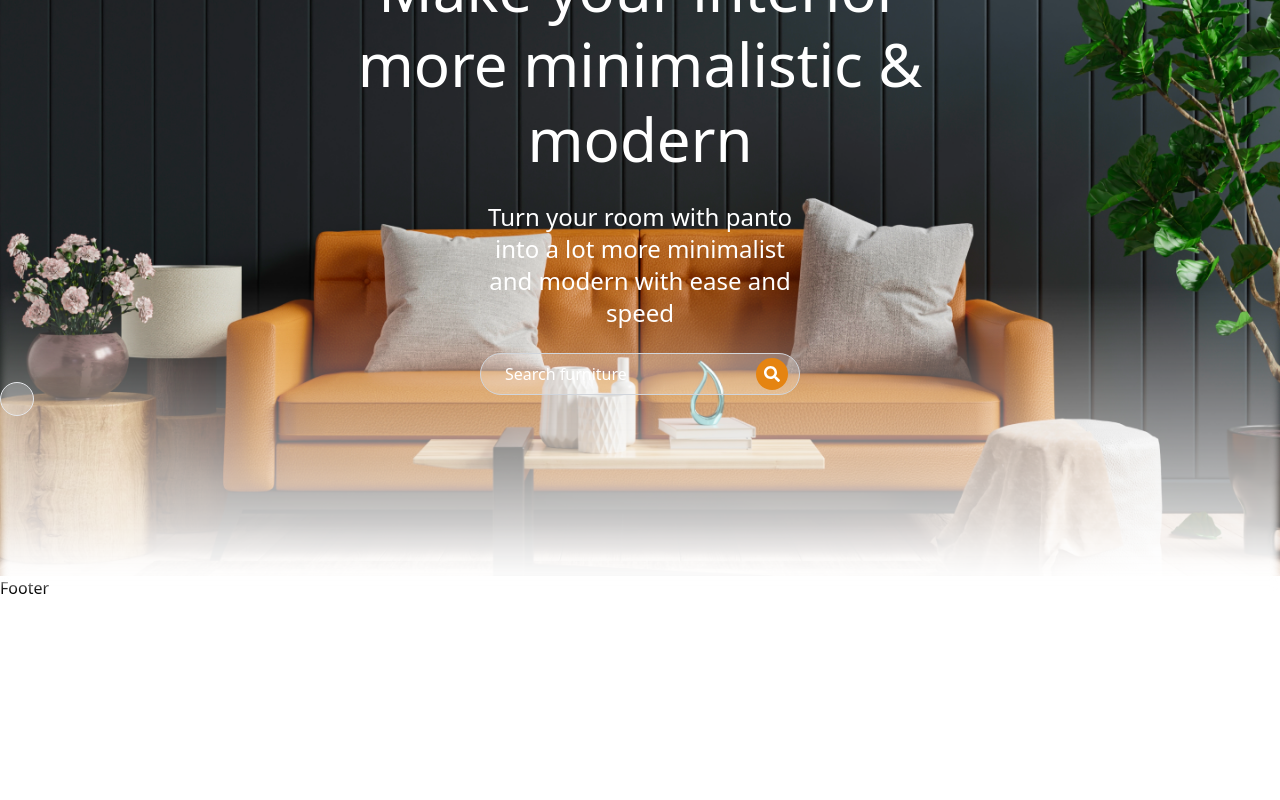
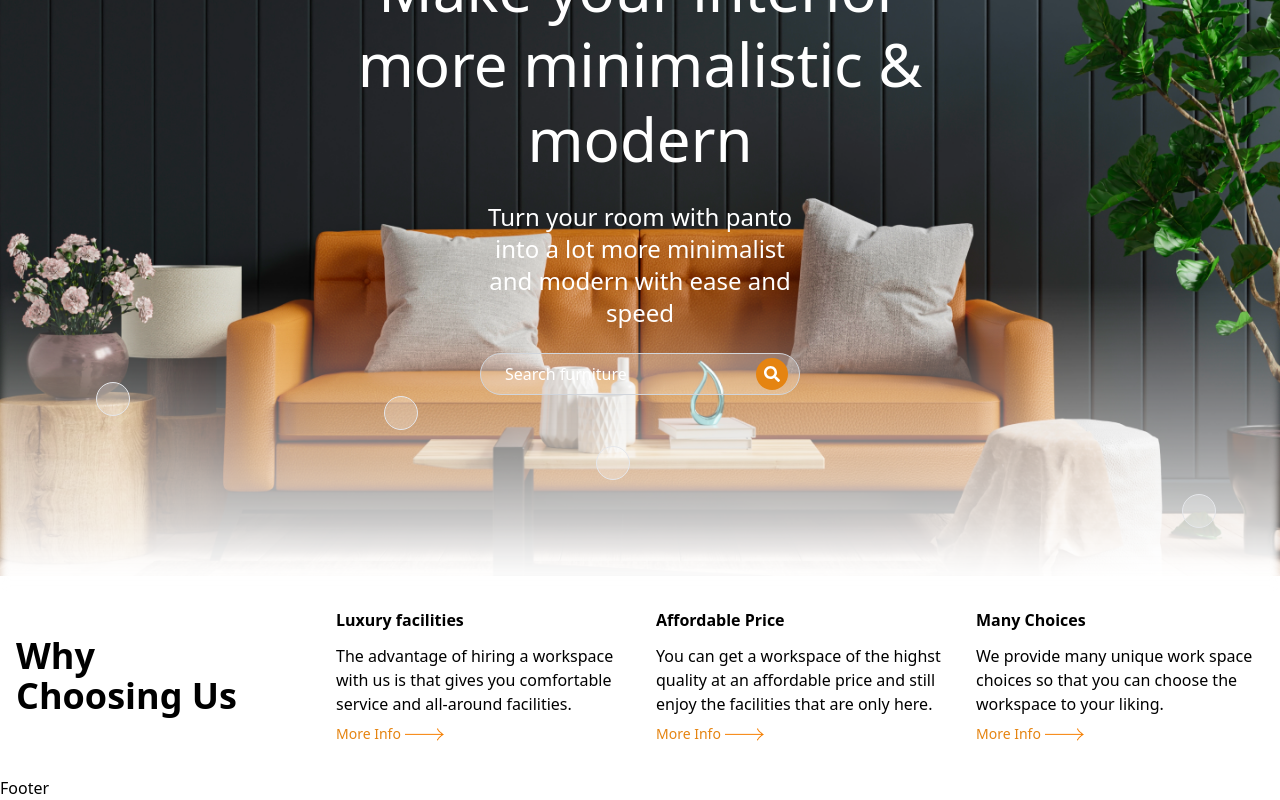
Before and after one commit to RamisaAnanOrni/nexcent-practice, a React (Vite) app: page / in a window 1280 px wide. Shown: the part 224-1024 px from the top of the page. Before the commit the page ends 824 px from the top, so only its background shows below. Built offline with nearby package versions, Linux system fonts and the light colour scheme.

Commit message:
Feat: Completed the Landing Page

```diff
--- a/src/App.css
+++ b/src/App.css
@@ -1 +1,5 @@
 @import url('https://fonts.googleapis.com/css2?family=Poppins:ital,wght@0,100;0,200;0,300;0,400;0,500;0,600;0,700;0,800;0,900;1,100;1,200;1,300;1,400;1,500;1,600;1,700;1,800;1,900&display=swap');
+
+.section-container {
+  @apply max-w-screen-2xl mx-auto py-6 px-4;
+}
--- /dev/null
+++ b/src/components/Button.jsx
@@ -0,0 +1,12 @@
+import React from 'react'
+import btnIcon from "../assets/button-icon.png"
+const Button = ({text}) => {
+  return (
+    <button className= 'text-sm text-primary flex items-center gap-1'>
+                {text}
+                <img src={btnIcon} alt="button icon"/>
+            </button>
+  )
+}
+
+export default Button
--- a/src/components/Navbar.jsx
+++ b/src/components/Navbar.jsx
@@ -1,4 +1,4 @@
-import React, { useState } from 'react'
+import React, { useState, useEffect } from 'react'
 import { Link, NavLink } from 'react-router-dom' // Import Link
 import { FaBars, FaShoppingBag } from "react-icons/fa";
 import { FaTimes } from "react-icons/fa";
@@ -32,17 +32,32 @@ const NavItems=({toggLeMenu}) => {
 }
 const Navbar = () => {
   const[isMenuOpen, setIsMenuOpen]=useState(false)
+  const[isScrolled, setIsScrolled] = useState(false)
   const toggleMenu=()=> {
     setIsMenuOpen(prevState => !prevState)
   }
 
+  //when scroll apply bg color to navbar
+  useEffect(() => {
+  const handleScroll =() => {
+if(window.scrollY > 50) {
+  setIsScrolled(true)
+}else{
+  setIsScrolled(false)
+}
+  }
+   window.addEventListener('scroll', handleScroll);
+  return () =>{
+   window.addEventListener('scroll', handleScroll);
+  }
+  }, [])
   return (
-    <header className={`fixed top-0 left-0 right-0 z-50 transition duration-300 ease-in-out text-white`}>
+    <header className={`fixed top-0 left-0 right-0 z-50 transition duration-300 ease-in-out ${isScrolled?"bg-white shadow-md ":"bg-transparent text-white"}`}>
       <nav className="max-w-7xl mx-auto flex justify-between items-center py-6 px-6">
 
 
         {/* Logo */}
-        <Link to="/" className='font-bold'>Logo</Link>
+        <Link to="/" className='font-bold'>Panto</Link>
 
         {/* hamburger menu for mobile */}
         <div onClick={toggleMenu} className='md:hidden text-xl cursor-pointer hover:text-primary'>
--- a/src/components/TooltipButton.jsx
+++ b/src/components/TooltipButton.jsx
@@ -6,6 +6,10 @@ const TooltipButton = ({position='bottom', colors=['bg-red--700',
       bottom : {
         tooltip:'bottom-full left-1/2 transform -translate-x-1/2 mb-3',
         arrow: 'left-1/2 transform -translate-x-1/2 -bottom-2 border-1'
+      },
+      top : {
+        tooltip:'top-full left-1/2 transform -translate-x-1/2 mt-3',
+        arrow: 'left-1/2 transform -translate-x-1/2 -top-2 border-1'
       }
     }
 
--- a/src/pages/home/Hero.jsx
+++ b/src/pages/home/Hero.jsx
@@ -31,10 +31,18 @@ minimalistic & modern</h1>
 
 {/*hover button for displaying tooltip box*/}
 
-<div className='hiden xl:block absolute bottom-40 left-25 '>
+<div className='hiden xl:block absolute bottom-40 left-24 '>
   <TooltipButton position="bottom"/>
 </div>
-
+<div className='hiden xl:block absolute bottom-50 left-96 '>
+  <TooltipButton position="bottom"/>
+</div>
+<div className='hiden xl:block absolute bottom-24 right-[650px]'>
+  <TooltipButton position="bottom"/>
+</div>
+<div className='hiden xl:block absolute bottom-12 right-16'>
+  <TooltipButton position="bottom"/>
+</div>
     </section>
   )
 }
--- a/src/pages/home/Home.jsx
+++ b/src/pages/home/Home.jsx
@@ -1,10 +1,12 @@
 import React from 'react'
 import Hero from './Hero'
+import WhyChoose from './WhyChoose'
 
 const Home = () => {
   return (
     <>
     <Hero/>
+    <WhyChoose/>
     </>
   )
 }
--- /dev/null
+++ b/src/pages/home/WhyChoose.jsx
@@ -0,0 +1,33 @@
+import React from 'react'
+import Button from '../../components/Button'
+const WhyChoose = () => {
+  return (
+    <section className ='section-container'>
+       <div className= "my-2 grid grid-cols-1 sm:grid-cols-2 lg:grid-cols-4 items-center gap-8 md:grid-12 text-left">
+        <div>
+           <h2 className='text-4xl font-bold'>  Why <br/> Choosing Us</h2>
+        </div>
+        <div>
+           <h3 className='txt-2xl font-semibold mb-3'>Luxury facilities</h3>
+           <p className='text-base mb-2'> The advantage of hiring a workspace with us is that gives
+            you comfortable service and all-around facilities.</p>
+            <Button text="More Info"/>
+        </div>
+        <div>
+           <h3 className='txt-2xl font-semibold mb-3'>Affordable Price</h3>
+           <p className='text-base mb-2'> You can get a workspace of the
+            highst quality at an affordable price and still enjoy the facilities that are only here.</p>
+            <Button text="More Info"/>
+        </div>
+        <div>
+           <h3 className='txt-2xl font-semibold mb-3'>Many Choices</h3>
+           <p className='text-base mb-2'> We provide many unique work space
+            choices so that you can choose the workspace to your liking.</p>
+            <Button text="More Info"/>
+        </div>
+        </div>
+    </section>
+  )
+}
+
+export default WhyChoose
```
